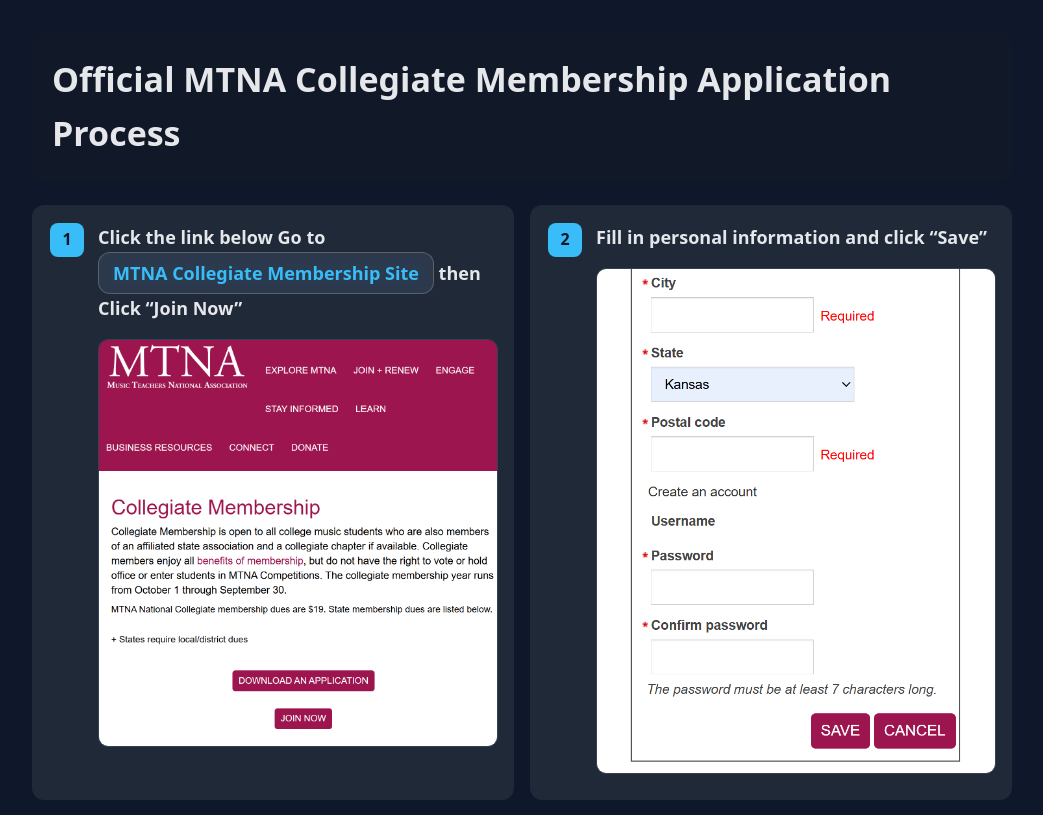
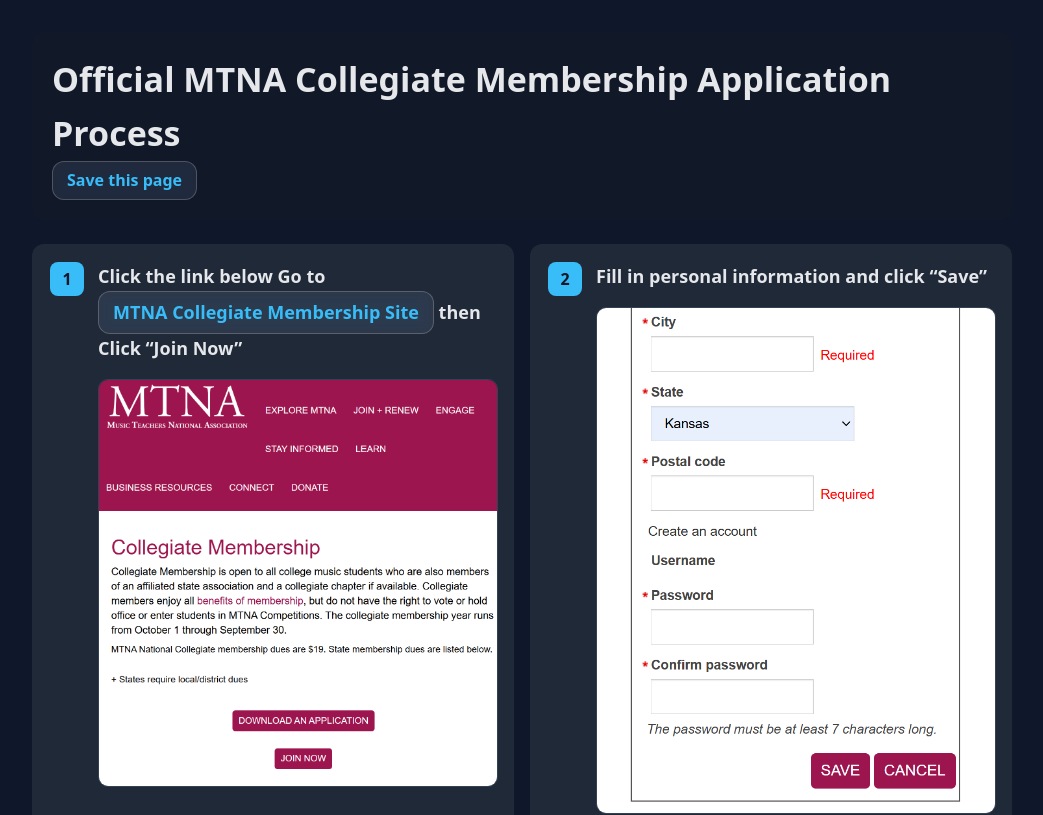
Before and after one commit to kumtna/process, a plain HTML site: page index.html in a window 1280 px wide. Shown: the top 815 px of the page, without its empty margins (118-1161 px from the left). Drawn offline with Linux system fonts and the light colour scheme.

Commit message:
index.html

```diff
--- a/index.html
+++ b/index.html
@@ -50,6 +50,10 @@
   <div class="container">
     <header>
       <h1 class="title">Official MTNA Collegiate Membership Application Process</h1>
+        <a class="frosted-link" href="./MTNA Application Process.pdf" download="MTNA Application Process.pdf"
+                >
+                Save this page
+        </a>
       <!-- <p class="subtitle">MTNA 会员申请流程</p> -->
     </header>
 
```
